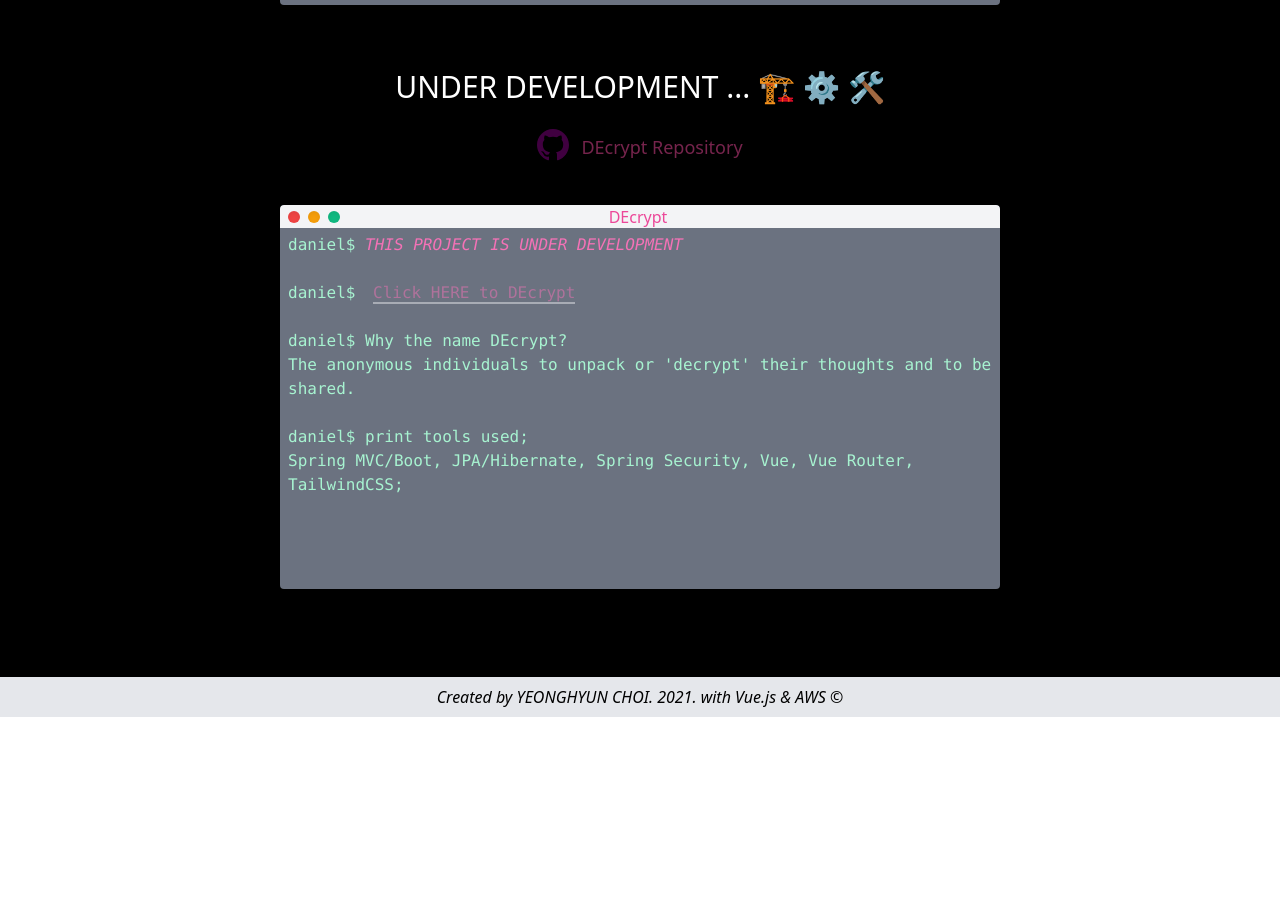
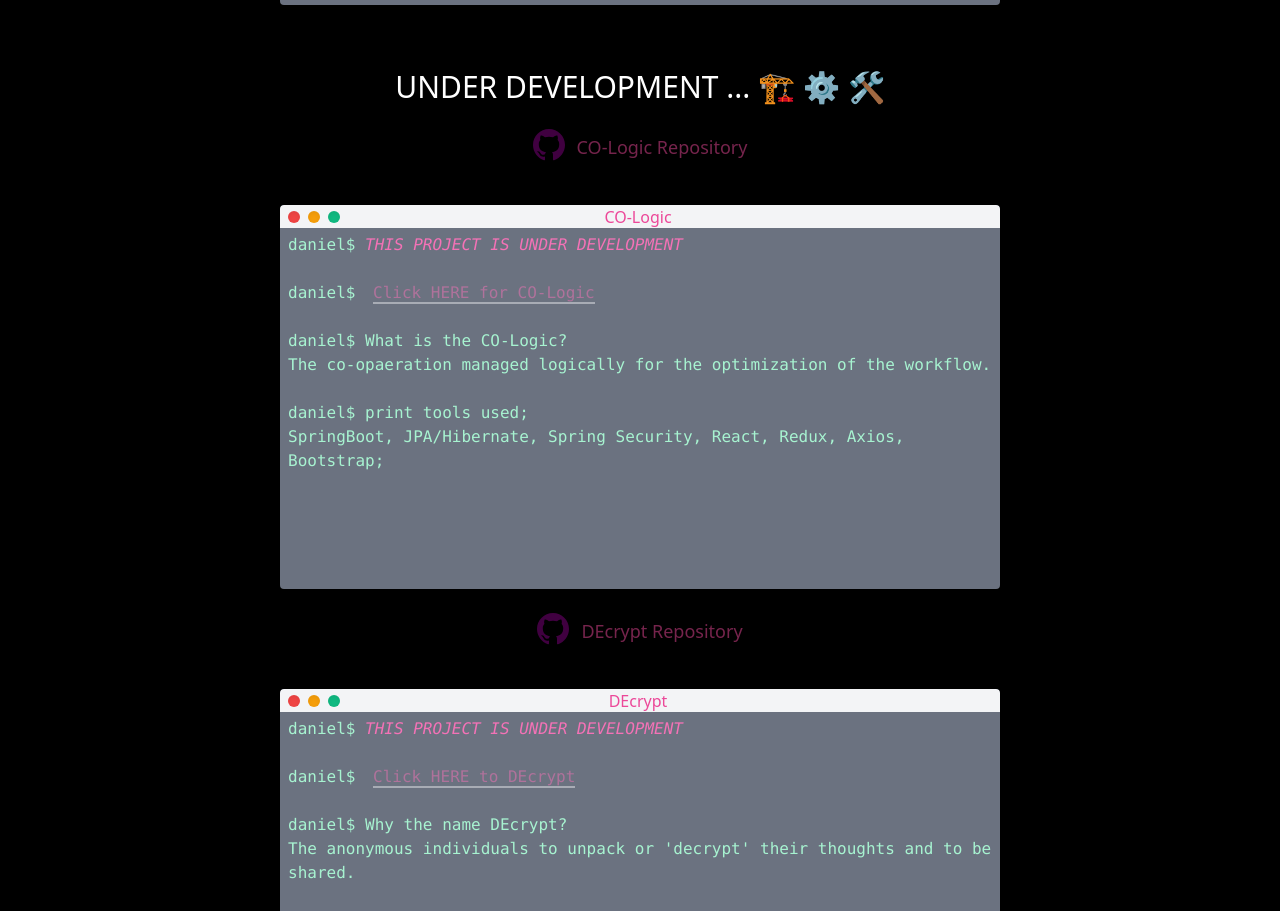
Before and after one commit to yhdchoi/portfolio, a Vue app: page /projects in a window 1280 px wide. Shown: the part 1877-2788 px from the top of the page. Before the commit the page ends 2594 px from the top, so only its background shows below. Built offline with nearby package versions, Linux system fonts and the light colour scheme.

Commit message:
CO-Logic Added

```diff
--- a/src/views/Projects.vue
+++ b/src/views/Projects.vue
@@ -11,7 +11,8 @@
         <a
           class="animate-pulse text-purple-200 flex items-center shadow justify-center"
           href="https://github.com/yhdchoi/jspblog.git"
-          target="_blank" rel="noopener noreferrer"
+          target="_blank"
+          rel="noopener noreferrer"
         >
           <svg
             fill="purple"
@@ -59,7 +60,8 @@
               <a
                 href="https://sites.google.com/view/yhdcjblog	"
                 class="animate-pulse border-b-2 text-green-400 hover:text-green-800 hover:border-green-500 ml-2"
-                target="_blank" rel="noopener noreferrer"
+                target="_blank"
+                rel="noopener noreferrer"
                 >Click HERE for J_Blog</a
               >
               <br />
@@ -90,7 +92,8 @@
         <a
           class="animate-pulse text-purple-200 flex items-center shadow justify-center"
           href="https://github.com/yhdchoi/secujwt"
-          target="_blank" rel="noopener noreferrer"
+          target="_blank"
+          rel="noopener noreferrer"
         >
           <svg
             fill="purple"
@@ -139,7 +142,8 @@
               <a
                 href="https://sites.google.com/view/yhdcjwt"
                 class="animate-pulse border-b-2 text-red-400 hover:text-red-800 hover:border-red-500 ml-2"
-                target="_blank" rel="noopener noreferrer"
+                target="_blank"
+                rel="noopener noreferrer"
                 >Click HERE for JWT</a
               >
               <br />
@@ -268,7 +272,8 @@
               <a
                 href="https://sites.google.com/view/yhdcaws"
                 class="animate-pulse border-b-2 text-yellow-400 hover:text-yellow-600 hover:border-yellow-500 ml-2"
-                target="_blank" rel="noopener noreferrer"
+                target="_blank"
+                rel="noopener noreferrer"
                 >Click HERE for AWS</a
               >
               <br />
@@ -324,7 +329,8 @@
               <a
                 href="https://sites.google.com/view/yhdcdocker"
                 class="animate-pulse border-b-2 text-blue-500 hover:text-blue-800 hover:border-blue-500 ml-2"
-                target="_blank" rel="noopener noreferrer"
+                target="_blank"
+                rel="noopener noreferrer"
                 >Click HERE for Docker</a
               >
               <br />
@@ -350,12 +356,90 @@
         <p class="text-white text-3xl ">UNDER DEVELOPMENT ... 🏗 ⚙️ 🛠</p>
       </div>
 
+      <!-- Co-Logic -->
+      <div class="w-3/5 mx-auto my-6">
+        <a
+          class="animate-pulse  text-purple-200 flex items-center justify-center"
+          href="https://github.com/yhdchoi/dev_logic.git"
+          target="_blank"
+          rel="noopener noreferrer"
+        >
+          <svg
+            fill="purple"
+            class="w-8 h-8 mb-11 mr-3"
+            xmlns="http://www.w3.org/2000/svg"
+            width="24"
+            height="24"
+            viewBox="0 0 24 24"
+          >
+            <path
+              d="M12 0c-6.626 0-12 5.373-12 12 0 5.302 3.438 9.8 8.207 11.387.599.111.793-.261.793-.577v-2.234c-3.338.726-4.033-1.416-4.033-1.416-.546-1.387-1.333-1.756-1.333-1.756-1.089-.745.083-.729.083-.729 1.205.084 1.839 1.237 1.839 1.237 1.07 1.834 2.807 1.304 3.492.997.107-.775.418-1.305.762-1.604-2.665-.305-5.467-1.334-5.467-5.931 0-1.311.469-2.381 1.236-3.221-.124-.303-.535-1.524.117-3.176 0 0 1.008-.322 3.301 1.23.957-.266 1.983-.399 3.003-.404 1.02.005 2.047.138 3.006.404 2.291-1.552 3.297-1.23 3.297-1.23.653 1.653.242 2.874.118 3.176.77.84 1.235 1.911 1.235 3.221 0 4.609-2.807 5.624-5.479 5.921.43.372.823 1.102.823 2.222v3.293c0 .319.192.694.801.576 4.765-1.589 8.199-6.086 8.199-11.386 0-6.627-5.373-12-12-12z"
+            />
+          </svg>
+          <p class="text-lg text-pink-500  hover:text-purple-600 mb-10">
+            CO-Logic Repository
+          </p>
+        </a>
+        <div
+          class="w-full shadow-2xl subpixel-antialiased rounded h-96 bg-gray-500 border-black m-auto overflow-auto"
+        >
+          <div
+            class="flex items-center h-6 rounded-t bg-gray-100 border-b border-gray-500 text-center text-black"
+            id="headerTerminal"
+          >
+            <div
+              class="flex ml-2 items-center text-center border-red-900 bg-red-500 shadow-inner rounded-full w-3 h-3"
+              id="closebtn"
+            ></div>
+            <div
+              class="ml-2 border-yellow-900 bg-yellow-500 shadow-inner rounded-full w-3 h-3"
+              id="minbtn"
+            ></div>
+            <div
+              class="ml-2 border-green-900 bg-green-500 shadow-inner rounded-full w-3 h-3"
+              id="maxbtn"
+            ></div>
+            <div class="mx-auto pr-16" id="terminaltitle">
+              <p class="text-center text-base text-pink-500">CO-Logic</p>
+            </div>
+          </div>
+          <div class="pl-1 pt-1 font-mono text-base bg-gray-500" id="console">
+            <p class="pb-1 px-1 text-green-200">
+              daniel$
+              <i class="text-pink-400"> THIS PROJECT IS UNDER DEVELOPMENT </i>
+              <br />
+              <br />
+              daniel$
+              <a
+                href="#"
+                class="animate-pulse border-b-2 text-pink-400 hover:text-pink-800 hover:border-pink-500 ml-2"
+                target="_blank"
+                rel="noopener noreferrer"
+                >Click HERE for CO-Logic</a
+              >
+              <br />
+              <br />
+              daniel$ What is the CO-Logic?<br />
+              The co-opaeration managed logically for the optimization of the
+              workflow.
+              <br />
+              <br />
+              daniel$ print tools used;<br />
+              SpringBoot, JPA/Hibernate, Spring Security, React, Redux, Axios,
+              Bootstrap;
+            </p>
+          </div>
+        </div>
+      </div>
+      <!-- Co-Logic Ends -->
+
       <!-- DEcrypt -->
       <div class="w-3/5 mx-auto my-6">
         <a
           class="animate-pulse  text-purple-200 flex items-center justify-center"
           href="https://github.com/yhdchoi/decrypt.git"
-          target="_blank" rel="noopener noreferrer"
+          target="_blank"
+          rel="noopener noreferrer"
         >
           <svg
             fill="purple"
@@ -406,7 +490,8 @@
               <a
                 href="https://sites.google.com/view/yhdcdecrypt"
                 class="animate-pulse border-b-2 text-pink-400 hover:text-pink-800 hover:border-pink-500 ml-2"
-                target="_blank" rel="noopener noreferrer"
+                target="_blank"
+                rel="noopener noreferrer"
                 >Click HERE to DEcrypt</a
               >
               <br />
```
